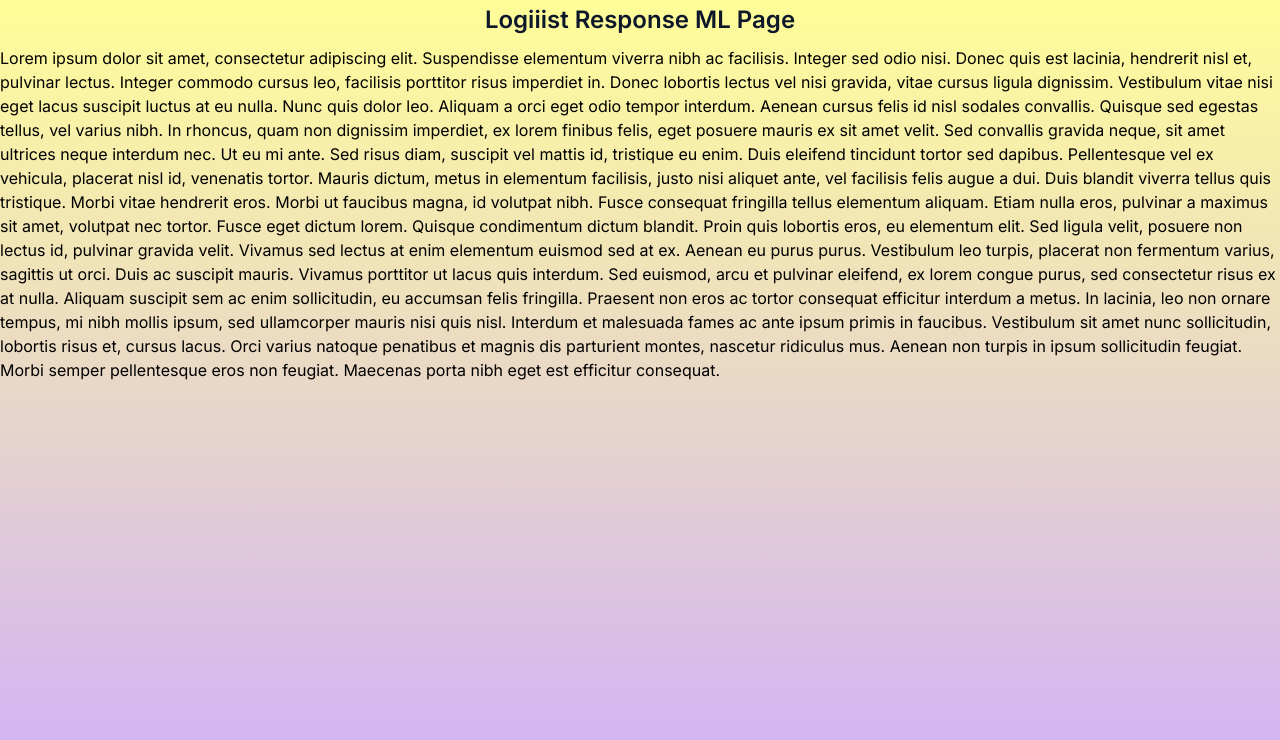
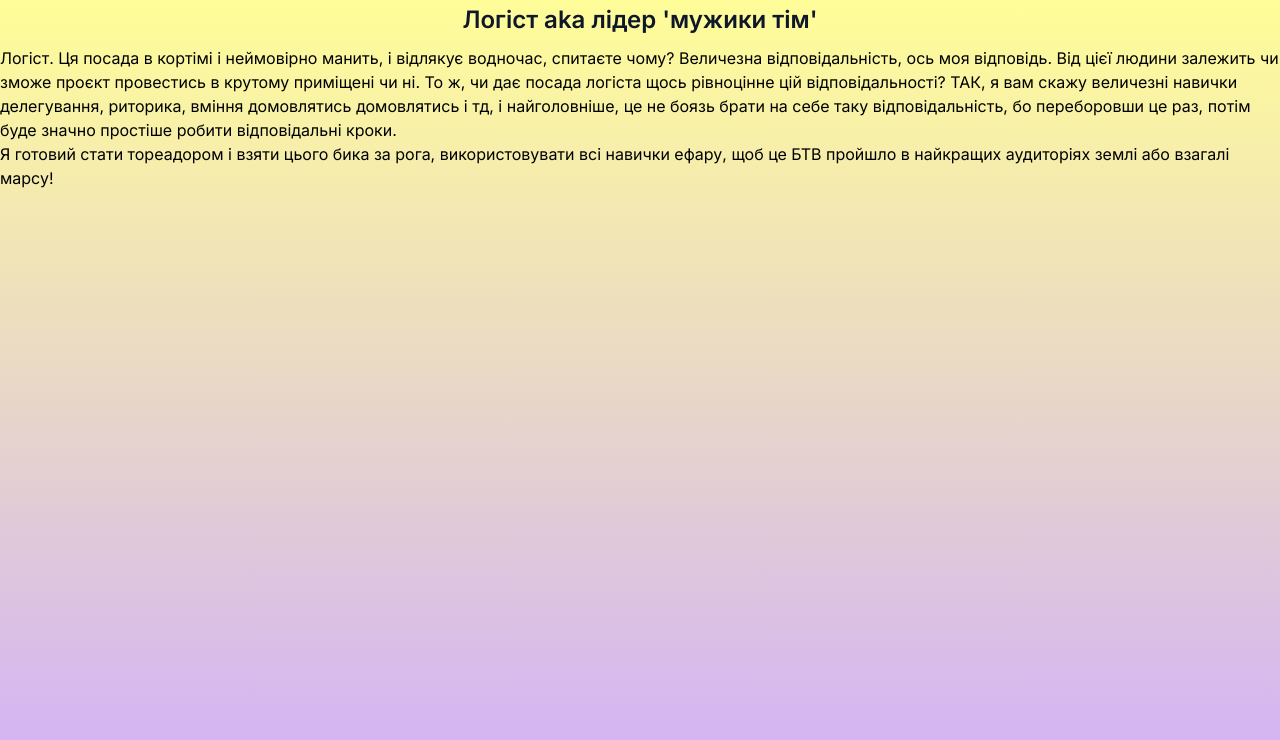
Before and after one commit to pflofif/BTW-XII-ML, a Next.js app: page /LogisticRespML in a window 1280 px wide. Shown: the top 740 px of the page. Built offline with nearby package versions, Linux system fonts and the light colour scheme.

Commit message:
add text to logist ML

```diff
--- a/app/ItRespML/page.tsx
+++ b/app/ItRespML/page.tsx
@@ -5,12 +5,13 @@ import ResponseML from '../components/ResponseML';
 const ItRespML = () => {
     return <ResponseML
         headerText="Мотиваційний лиииииииист на ІТшника"
-        mainText="ІТІТІТ. Більше за програмування,
-        я люблю тільки математику, тому питання чи 'вивезу кодинг', тут навіть бути не може, буду кодити все що вам треба і не треба, брошурки, боти, сайти та хоч гру про БТВ напишу.
-        Це справа яку я дійсно люблю і від якої кайфую, алеееее, є нюанс, досвіду в Фронт енд розробці практично немає, основне чим я займався це був бек-енд на .net,
-        тому посада ІТшника в кортімі буде не 'легенькою пробіжкою', а челенджом, жосткою прокачкою власних скілів в цій сфері і прекрасною нагодою освоїти новий для мене світ,
-        вебу. NL Отож, я хочу стати частиною цієї нової команди ЛЕГЕНДАРНОГО БТВ, який запустить новий навчальний рік і задасть темп всім іншим проєктам,
-        я готовий їбашити і кодити, робити таски, вирішувати проблеми та бути активним, щоб БТВ всіх порвав і показав хто БЕСТ оф зе БЕСТ!!!!" />;
+        mainText="ІТІТІТ. Більше за програмування, я люблю тільки математику, тому питання 'вивезу кодинг' тут навіть не має сенсу.
+         Буду кодити все, що вам треба і навіть те, що не треба: брошури, боти, сайти, та хоч гру про БТВ напишу. Це справа, яку я дійсно люблю
+          і від якої отримую задоволення, алееее є один нюанс. У мене майже немає досвіду у фронтенд-розробці; основною сферою, в якій я розвивався, був
+          бекенд на .net. Тому посада ІТ-респа в БТВ буде не 'легенькою пробіжкою, а справжнім викликом і прекрасною нагодою освоїти новий для мене світ - вебу.
+        Отож, я хочу стати частиною цієї нової команди ЛЕГЕНДАРНОГО БТВ, яка запустить новий навчальний рік і встановить
+        темп для всіх інших проектів. Я готовий їбашити і кодити, виконувати таски, вирішувати проблеми та бути активним,
+         щоб БТВ розірвав усіх і показав, хто тут БЕСТ оф зе БЕСТ" />;
 };
 
 export default ItRespML;
--- a/app/LogisticRespML/page.tsx
+++ b/app/LogisticRespML/page.tsx
@@ -4,14 +4,12 @@ import ResponseML from '../components/ResponseML';
 
 const LogisticRespML: React.FC = () => {
     return <ResponseML
-        headerText="Logiiist Response ML Page"
-        mainText="Lorem ipsum dolor sit amet, consectetur adipiscing elit. Suspendisse elementum viverra nibh ac facilisis. Integer sed odio nisi. Donec quis est lacinia, hendrerit nisl et, pulvinar lectus. Integer commodo cursus leo, facilisis porttitor risus imperdiet in. Donec lobortis lectus vel nisi gravida, vitae cursus ligula dignissim. Vestibulum vitae nisi eget lacus suscipit luctus at eu nulla. Nunc quis dolor leo.
-
-     Aliquam a orci eget odio tempor interdum. Aenean cursus felis id nisl sodales convallis. Quisque sed egestas tellus, vel varius nibh. In rhoncus, quam non dignissim imperdiet, ex lorem finibus felis, eget posuere mauris ex sit amet velit. Sed convallis gravida neque, sit amet ultrices neque interdum nec. Ut eu mi ante. Sed risus diam, suscipit vel mattis id, tristique eu enim. Duis eleifend tincidunt tortor sed dapibus. Pellentesque vel ex vehicula, placerat nisl id, venenatis tortor. Mauris dictum, metus in elementum facilisis, justo nisi aliquet ante, vel facilisis felis augue a dui. Duis blandit viverra tellus quis tristique. Morbi vitae hendrerit eros.
-
-     Morbi ut faucibus magna, id volutpat nibh. Fusce consequat fringilla tellus elementum aliquam. Etiam nulla eros, pulvinar a maximus sit amet, volutpat nec tortor. Fusce eget dictum lorem. Quisque condimentum dictum blandit. Proin quis lobortis eros, eu elementum elit. Sed ligula velit, posuere non lectus id, pulvinar gravida velit. Vivamus sed lectus at enim elementum euismod sed at ex. Aenean eu purus purus. Vestibulum leo turpis, placerat non fermentum varius, sagittis ut orci. Duis ac suscipit mauris. Vivamus porttitor ut lacus quis interdum. Sed euismod, arcu et pulvinar eleifend, ex lorem congue purus, sed consectetur risus ex at nulla.
-
-     Aliquam suscipit sem ac enim sollicitudin, eu accumsan felis fringilla. Praesent non eros ac tortor consequat efficitur interdum a metus. In lacinia, leo non ornare tempus, mi nibh mollis ipsum, sed ullamcorper mauris nisi quis nisl. Interdum et malesuada fames ac ante ipsum primis in faucibus. Vestibulum sit amet nunc sollicitudin, lobortis risus et, cursus lacus. Orci varius natoque penatibus et magnis dis parturient montes, nascetur ridiculus mus. Aenean non turpis in ipsum sollicitudin feugiat. Morbi semper pellentesque eros non feugiat. Maecenas porta nibh eget est efficitur consequat." />;
+        headerText="Логіст aka лідер 'мужики тім'"
+        mainText="Логіст. Ця посада в кортімі і неймовірно манить, і відлякує водночас, спитаєте чому? Величезна відповідальність, ось моя відповідь. Від цієї
+        людини залежить чи зможе проєкт провестись в крутому приміщені чи ні. То ж, чи дає посада логіста щось рівноцінне цій відповідальності? ТАК, я вам скажу
+        величезні навички делегування, риторика, вміння домовлятись домовлятись і тд, і найголовніше, це не боязь брати на себе таку відповідальність, бо
+        переборовши це раз, потім буде значно простіше робити відповідальні кроки. NL Я готовий стати тореадором і взяти цього бика за рога, використовувати всі навички ефару, щоб
+        це БТВ пройшло в найкращих аудиторіях землі або взагалі марсу!" />;
 };
 
 export default LogisticRespML;
--- a/app/page.tsx
+++ b/app/page.tsx
@@ -18,7 +18,7 @@ export default function Home() {
   return (
     <main className="flex flex-col items-center lg:p-24 p-8 ">
       <h1 className='text-2xl'>Привіт Привіт, тут зібрані мотиваційні листи Боді Вівчара на проєкт BTW XII!</h1>
-      <h2 className='text-l'>(Для початку прочитай про моє ставлення до БТВ![нажми на кнопку!])</h2>
+      <h2 className='text-l'>(Всюди де є стрілочки - це кнопки на які ТРЕБА нажимати)</h2>
 
       <div className='pt-8'></div>
       <MlPreview
```
